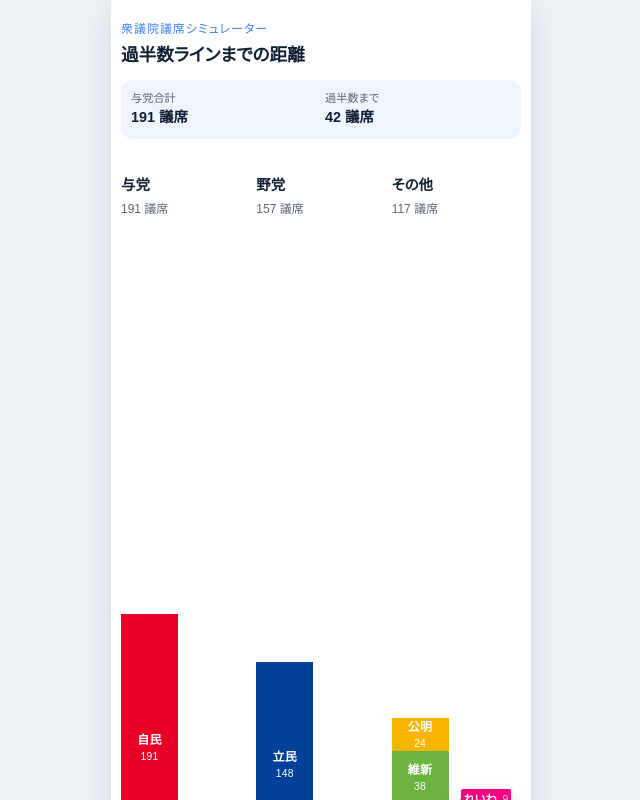
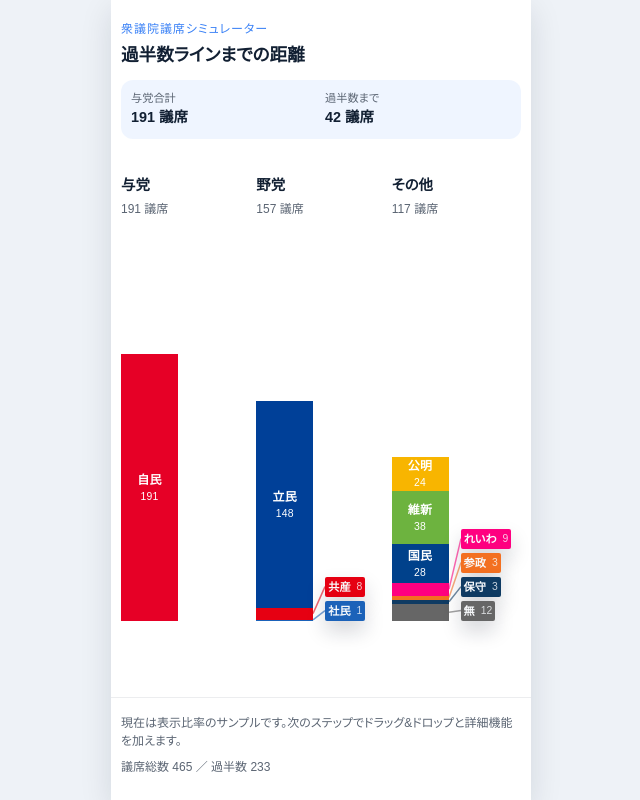
Before and after one commit to Arahabica/shuhan, a React (Vite) app: page / in a window 1280 px wide. Shown: the top 800 px of the page, without its empty margins (319-959 px from the left). Built offline with nearby package versions, Linux system fonts and the light colour scheme.

Commit message:
高さ調整

```diff
--- a/src/App.tsx
+++ b/src/App.tsx
@@ -45,7 +45,7 @@ const App = (): JSX.Element => {
     })
   }, [])
 
-  const stackHeight = chamberTotal * SEAT_TO_PIXEL
+  const stackHeight = chamberTotal * SEAT_TO_PIXEL * 0.6
 
   const groupsWithLayout = groups.map((group) => {
     const segments: SegmentLayout[] = group.parties.map((party) => ({
```
